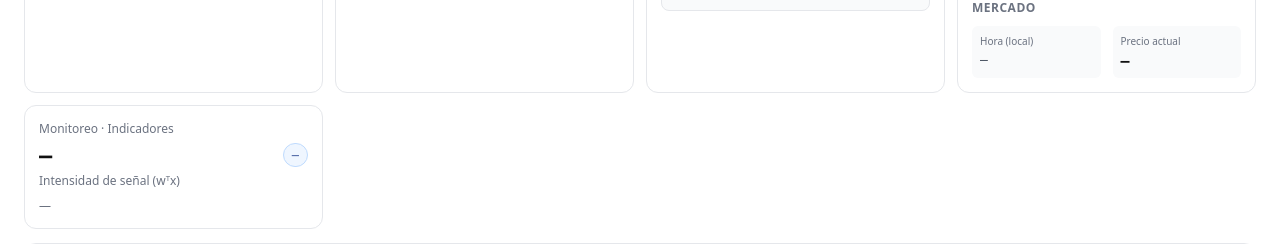
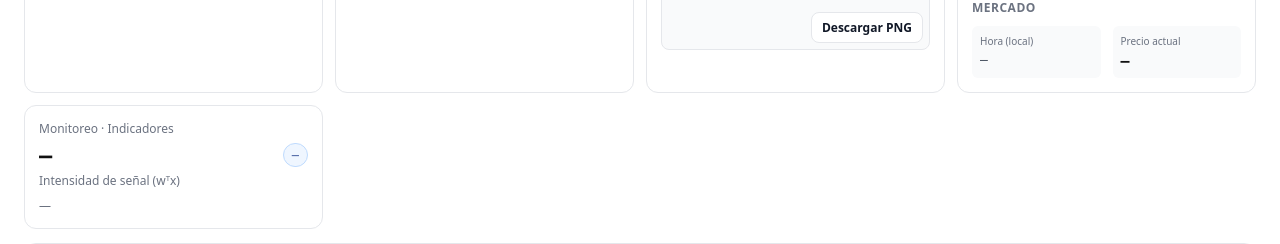
Before and after one commit to johnschneiider/binabot, a Django app: page / in a window 1280 px wide. Shown: the part 350-594 px from the top of the page. Run offline with Django 5.2, Linux system fonts and the light colour scheme; data that the repository does not hold is empty.

Commit message:
Add scatter download endpoint and button
Co-authored-by: Cursor <cursoragent@cursor.com>

```diff
--- a/gestion_riesgo/templates/gestion_riesgo/dashboard.html
+++ b/gestion_riesgo/templates/gestion_riesgo/dashboard.html
@@ -91,6 +91,12 @@
         <div style="border:1px solid #e5e7eb; border-radius: 8px; padding: 6px; background: #f9fafb;">
           <img src="{% url 'gestion_riesgo:scatter_ticks_png' %}" alt="Scatter ticks" style="width: 100%; height: auto; border-radius: 6px; background: #fff;" onerror="this.style.display='none'; document.getElementById('scatter_error').style.display='block';">
           <div id="scatter_error" class="muted" style="display:none; font-size: 12px; margin-top: 6px;">No se encontró <span class="mono">scatter_ticks.png</span>. Ejecútalo en la VPS.</div>
+          <div style="margin-top: 8px; display: flex; justify-content: flex-end;">
+            <a class="btn secondary" style="text-decoration: none; padding: 6px 10px; font-size: 12px;"
+               href="{% url 'gestion_riesgo:scatter_ticks_png' %}?download=1" target="_blank" rel="noreferrer">
+              Descargar PNG
+            </a>
+          </div>
         </div>
       </div>
       <div class="card">
--- a/gestion_riesgo/views.py
+++ b/gestion_riesgo/views.py
@@ -3,6 +3,7 @@ from __future__ import annotations
 from datetime import datetime, timezone as dt_timezone
 import os
 import re
+from pathlib import Path
 
 from django.conf import settings
 from django.utils import timezone
@@ -245,7 +246,13 @@ def scatter_ticks_png(request):
     if not png_path.exists() or not png_path.is_file():
         return HttpResponseNotFound("No se encontró scatter_ticks.png. Genera primero con manage.py graficar_ticks.")
     try:
-        return FileResponse(open(png_path, "rb"), content_type="image/png")
+        download = str(request.GET.get("download", "")).strip().lower() in {"1", "true", "yes", "y", "download"}
+        return FileResponse(
+            open(png_path, "rb"),
+            content_type="image/png",
+            as_attachment=download,
+            filename="scatter_ticks.png",
+        )
     except Exception:
         return HttpResponseNotFound("No se pudo leer scatter_ticks.png.")
 
```
